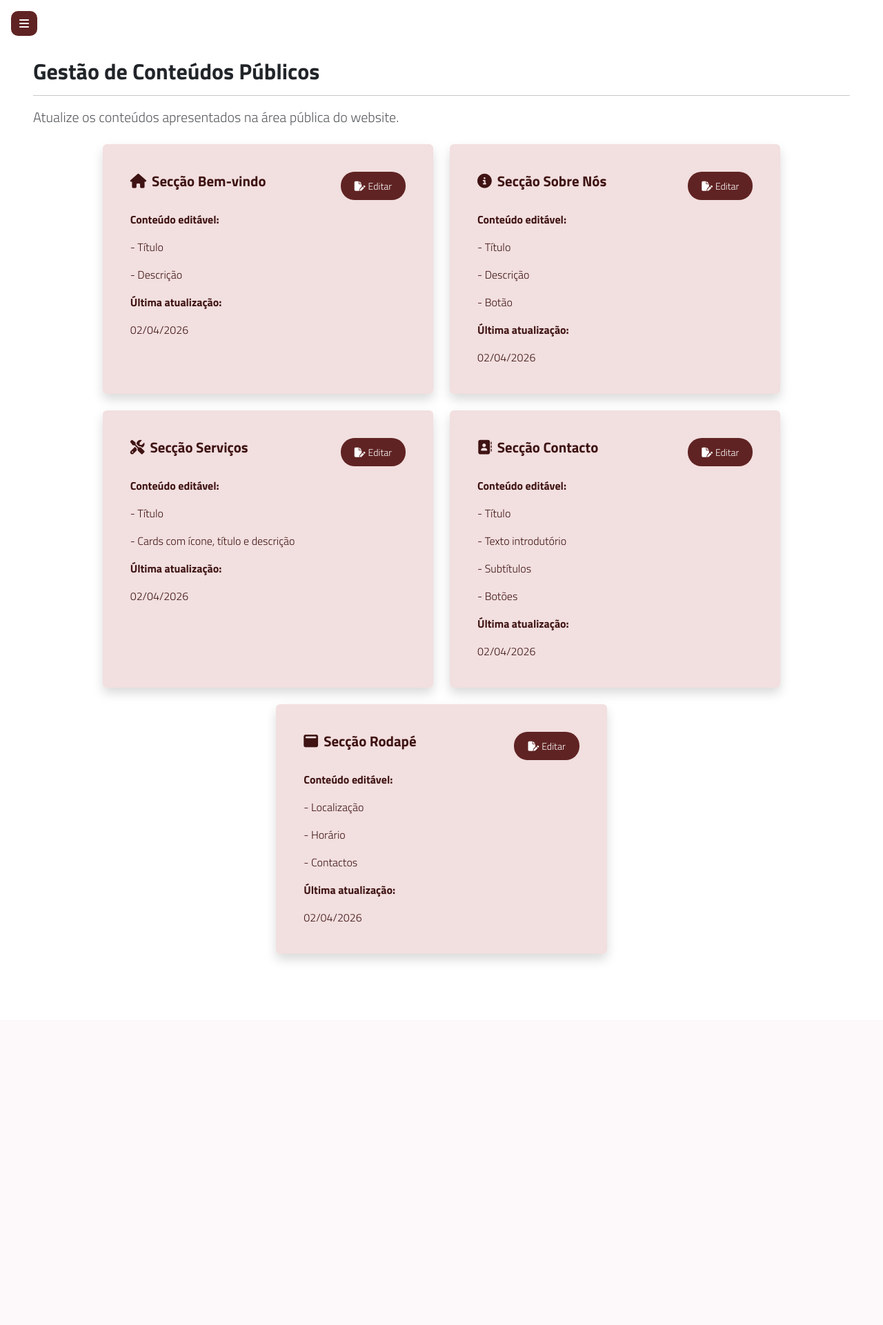
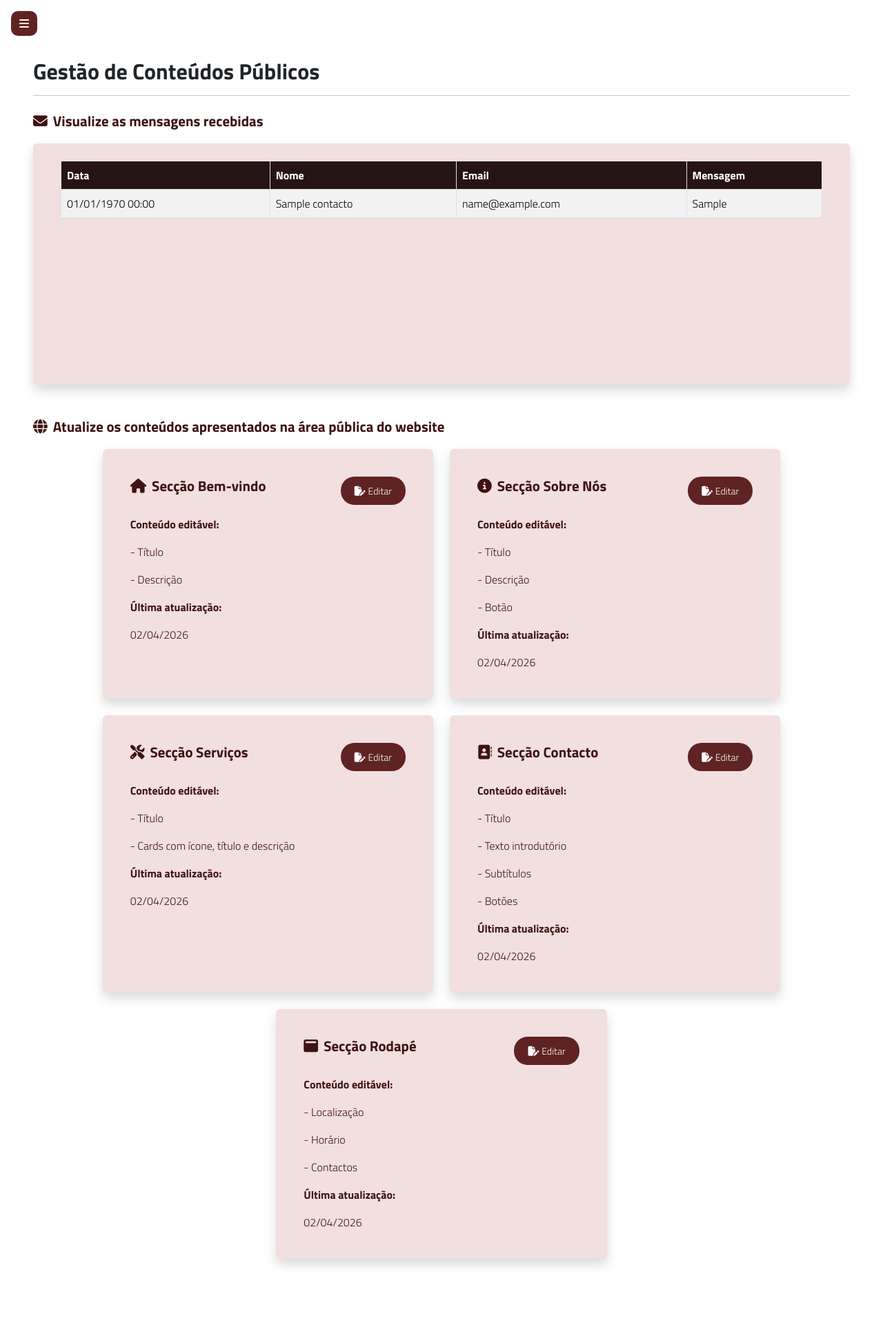
Before and after one commit to enia06/Projeto_SIBDAS, a PHP site: page /private/views/conteudos/conteudos.php in a window 1280 px wide. Shown: the part 132-2053 px from the top of the page at 69% size. Before the commit the page ends 1525 px from the top, so only its background shows below. Run offline with PHP 8.4, Linux system fonts and the light colour scheme; the visitor is signed in with stand-in values (Sample User, id 1); tables that the repository leaves empty or names only in its code hold one stand-in row (values such as "Sample post").

Commit message:
Implementação da gestão de mensagens de contacto na área pública e privada

```diff
--- a/private/views/conteudos/conteudos.php
+++ b/private/views/conteudos/conteudos.php
@@ -6,7 +6,37 @@
 // --------------------------------------------------------------------
 require_once __DIR__ . '/../../includes/funcoes.php';
 redirect_if_not_logged(); // Inicia a sessão (se necessário) e verifica se o utilizador está autenticado
+
+$mensagens = [];
+$erro_mensagens = '';
+
+try {
+    $ligacao = new PDO(
+        "mysql:host=" . MYSQL_HOST .
+        ";port=" . MYSQL_PORT .
+        ";dbname=" . MYSQL_DATABASE .
+        ";charset=utf8mb4",
+        MYSQL_USERNAME,
+        MYSQL_PASSWORD
+    );
+
+    $ligacao->setAttribute(PDO::ATTR_ERRMODE, PDO::ERRMODE_EXCEPTION);
+
+    $comando = $ligacao->query("
+        SELECT *
+        FROM mensagens_contacto
+        ORDER BY data_envio DESC
+    ");
+
+    $mensagens = $comando->fetchAll(PDO::FETCH_OBJ);
+
+} catch (PDOException $err) {
+    $erro_mensagens = 'Erro ao carregar as mensagens recebidas.';
+}
+
+$ligacao = null;
 ?>
+
 <?php include '../../includes/header.php'; ?>
 <?php include '../../includes/nav.php'; ?>
 
@@ -24,9 +54,45 @@ redirect_if_not_logged(); // Inicia a sessão (se necessário) e verifica se o u
                         </h2>
                     </div>
                     <hr>
-                    <p class="text-muted fs-5 mb-4">
-                        Atualize os conteúdos apresentados na área pública do website.
-                    </p>
+
+                    <h4 class="detail-section-title mt-4"><i class="fa-solid fa-envelope me-2"></i>Visualize as mensagens recebidas</h4>
+                    <div class="card admin-card shadow rounded mb-5">
+                        <div class="card-body">
+
+                            <?php if (!empty($erro_mensagens)) : ?>
+                                <p class="text-danger"><?= htmlspecialchars($erro_mensagens) ?></p>
+
+                            <?php elseif (count($mensagens) == 0) : ?>
+                                <p class="text-muted mb-0">Ainda não existem mensagens recebidas.</p>
+
+                            <?php else : ?>
+                                <div class="table-responsive">
+                                    <table class="table table-bordered table-striped align-middle">
+                                        <thead class="table-header">
+                                            <tr>
+                                                <th>Data</th>
+                                                <th>Nome</th>
+                                                <th>Email</th>
+                                                <th>Mensagem</th>
+                                            </tr>
+                                        </thead>
+
+                                        <tbody>
+                                            <?php foreach ($mensagens as $mensagem) : ?>
+                                                <tr>
+                                                    <td><?= date('d/m/Y H:i', strtotime($mensagem->data_envio)) ?></td>
+                                                    <td><?= htmlspecialchars($mensagem->nome) ?></td>
+                                                    <td><?= htmlspecialchars($mensagem->email) ?></td>
+                                                    <td><?= nl2br(htmlspecialchars($mensagem->mensagem)) ?></td>
+                                                </tr>
+                                            <?php endforeach; ?>
+                                        </tbody>
+                                    </table>
+                                </div>
+                            <?php endif; ?>
+                        </div>
+                    </div>
+                    <h4 class="detail-section-title mt-4"><i class="fa-solid fa-globe me-2"></i>Atualize os conteúdos apresentados na área pública do website</h4>
 
                     <div class="row g-4 mb-5 justify-content-center">
 
@@ -421,7 +487,6 @@ redirect_if_not_logged(); // Inicia a sessão (se necessário) e verifica se o u
                                         <button type="button" class="btn admin-btn-cancel" data-bs-dismiss="modal">Cancelar</button>
                                         <button type="button" class="btn admin-btn-save">Guardar alterações</button>
                                     </div>
-
                                 </div>
                             </div>
                         </div>
--- a/public/index.php
+++ b/public/index.php
@@ -42,7 +42,7 @@
 
         <!-- Seccção Login -->
         <div class="nav-cliente">
-            <a href="/sibdas/1241327/Projeto_SIBDAS_/private/login/login.php" target="_blank"><i class="fa-solid fa-user"></i>&nbsp; Login</a>
+            <a href="/sibdas/1241327/Projeto_SIBDAS_/private/login/login.php"><i class="fa-solid fa-user"></i>&nbsp; Login</a>
         </div>
     </nav>
 
@@ -129,7 +129,8 @@
     <section id="contacto">
         <h1>Contacto</h1>
         <p>Entre em contacto connosco para esclarecer qualquer dúvida. Estaremos aqui para ajudar!</p>
-        <form id="contactForm"> <label for="nome">Nome: </label>
+        <form id="contactForm" action="processa_contacto.php" method="post">
+            <label for="nome">Nome: </label>
             <input type="text" id="nome" name="nome" required>
             <label for="email">Email:</label><input type="email" id="email" name="email" required>
             <label for="mensagem">Mensagem:</label>
```
Also changed, not shown: public/processa_contacto.php (added, +75 -0 lines).
